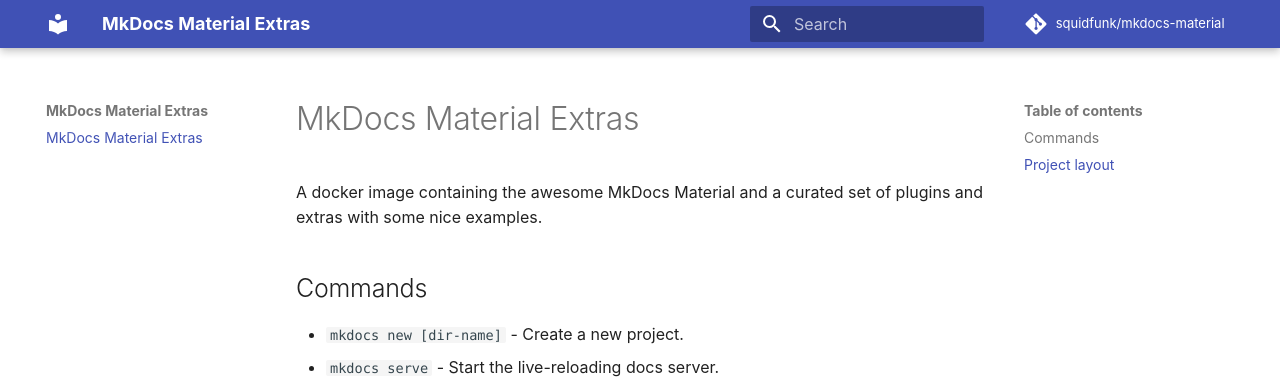
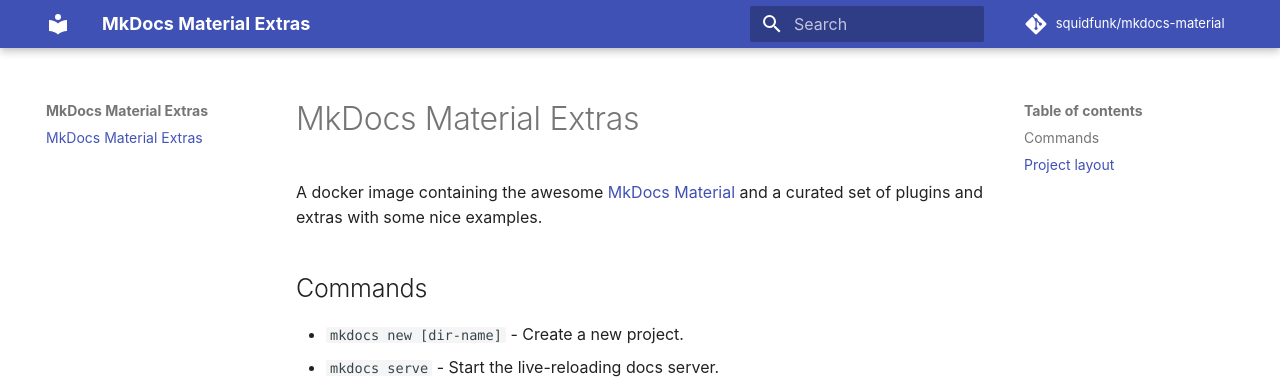
Before and after one commit to boldmonkey/mkdocs-material-extras, an MkDocs documentation site: the page built from docs/index.md, in a window 1280 px wide. Shown: the top 379 px of the page. Built offline with MkDocs 1.6.1 and Material for MkDocs 9.7.7, drawn with Linux system fonts in a browser that asks for light colours; comment, search, counter and statistics services are not loaded; some of the changed lines change nothing that is shown.

Commit message:
Add link

```diff
--- a/docs/index.md
+++ b/docs/index.md
@@ -1,7 +1,6 @@
 # MkDocs Material Extras
 
-A docker image containing the awesome MkDocs Material and a curated set of plugins and extras with
-some nice examples.
+A docker image containing the awesome [MkDocs Material](https://squidfunk.github.io/mkdocs-material/) and a curated set of plugins and extras with some nice examples.
 
 ## Commands
 
```
